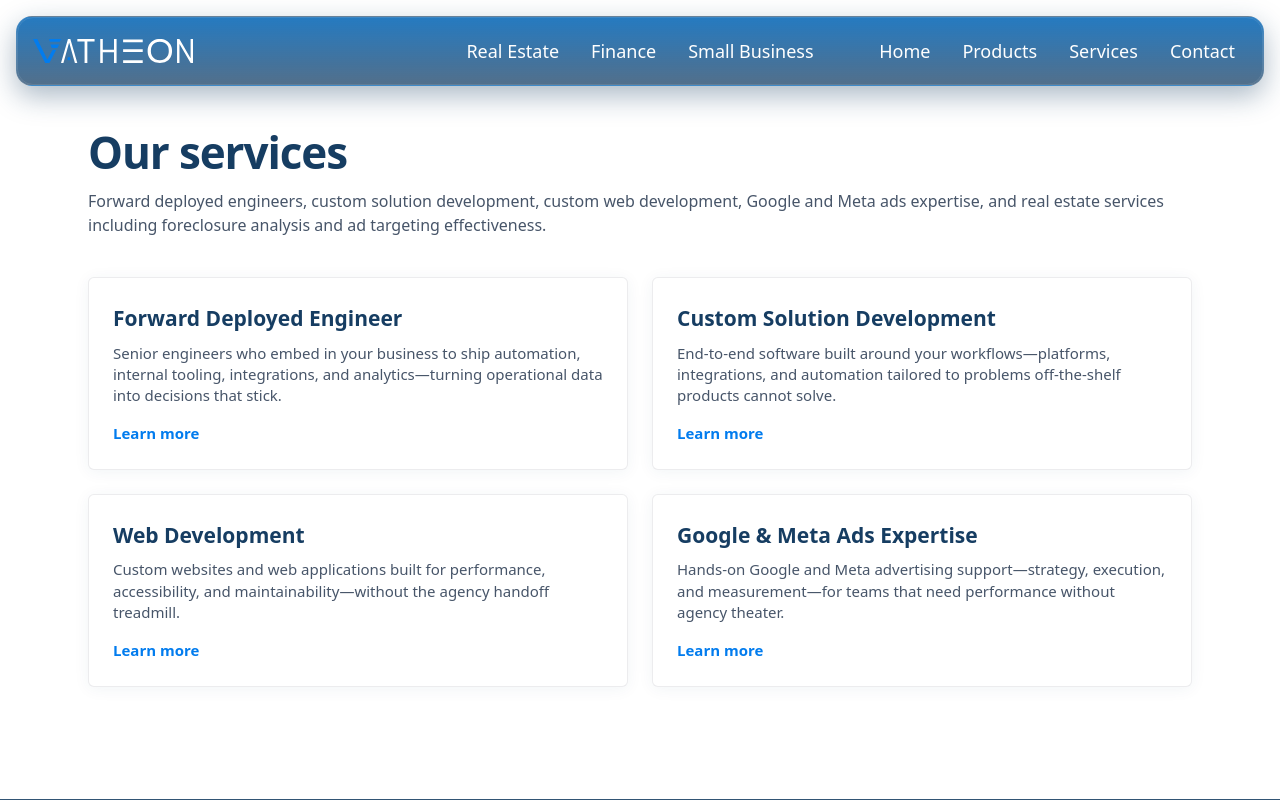
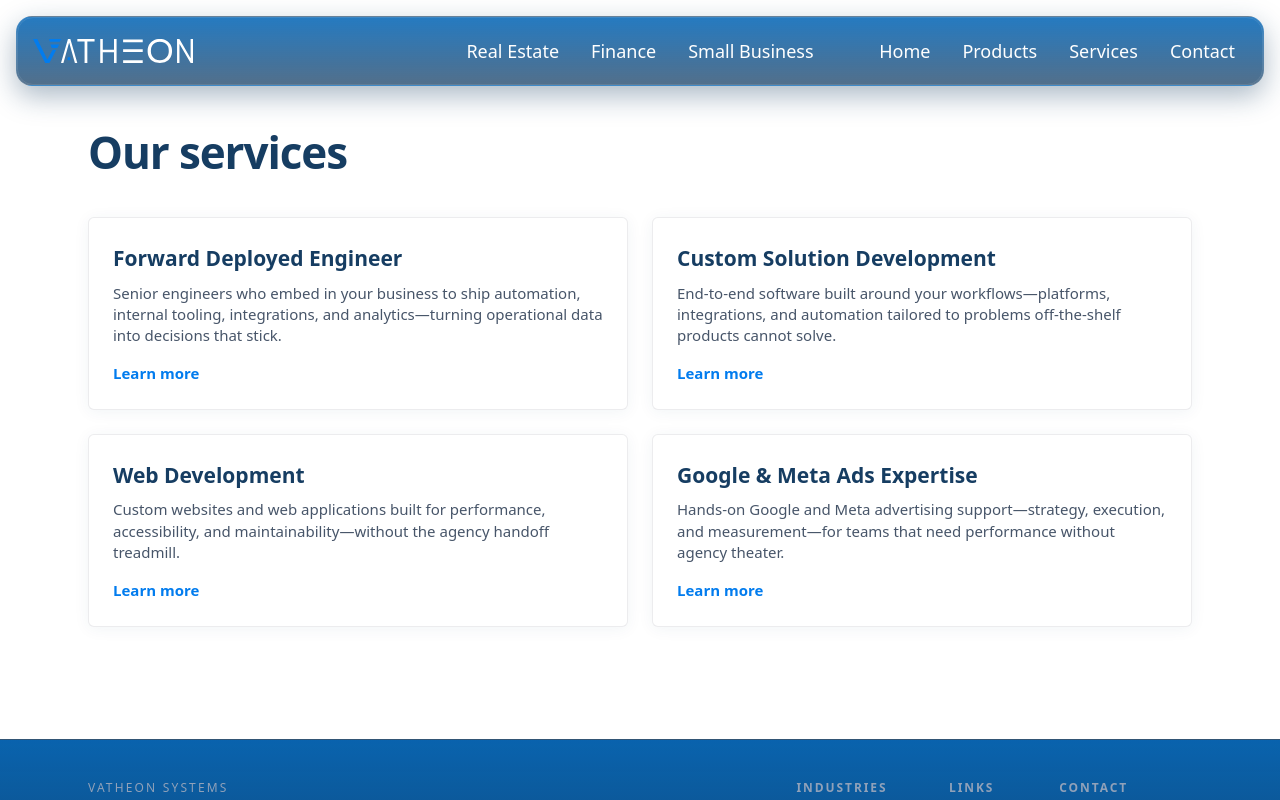
Before and after one commit to DavidMajomi/company-site, a Next.js app in the folder company/: page /services in a window 1280 px wide. Shown: the top 800 px of the page. Built offline with nearby package versions, Linux system fonts and the light colour scheme.

Commit message:
Refactor: Update OfferingSection to make description optional and adjust usage in Products and Services pages for improved flexibility.

```diff
--- a/company/app/components/OfferingSection.tsx
+++ b/company/app/components/OfferingSection.tsx
@@ -9,7 +9,7 @@ type OfferingAction = {
 
 type OfferingSectionProps = {
   title: string;
-  description: string;
+  description?: string;
   variant?: "home" | "page";
   id?: string;
   children: ReactNode;
@@ -46,7 +46,9 @@ export function OfferingSection({
           {title}
         </h2>
       )}
-      <p className="mt-3 text-(--color-text-muted)">{description}</p>
+      {description ? (
+        <p className="mt-3 text-(--color-text-muted)">{description}</p>
+      ) : null}
       {children}
       {!isPage && actions.length > 0 ? (
         <div className="mt-8 flex flex-wrap gap-x-6 gap-y-3">
--- a/company/app/products/ProductsHomeSection.tsx
+++ b/company/app/products/ProductsHomeSection.tsx
@@ -2,14 +2,12 @@ import { OfferingList } from "../components/OfferingList";
 import { OfferingSection } from "../components/OfferingSection";
 import { contactNav, productsNav } from "../data/navigation";
 import { products } from "../data/products";
-import { site } from "../site";
 
 export function ProductsHomeSection() {
   return (
     <OfferingSection
       id="products"
       title="Our products"
-      description={site.pageMeta.products}
       variant="home"
       actions={[
         {
--- a/company/app/products/page.tsx
+++ b/company/app/products/page.tsx
@@ -14,11 +14,7 @@ export const metadata: Metadata = {
 export default function ProductsPage() {
   return (
     <StandardPageContent>
-      <OfferingSection
-        title="Our products"
-        description={site.pageMeta.products}
-        variant="page"
-      >
+      <OfferingSection title="Our products" variant="page">
         <OfferingList items={products} hrefPrefix={productsNav.href} />
       </OfferingSection>
     </StandardPageContent>
--- a/company/app/services/ServicesHomeSection.tsx
+++ b/company/app/services/ServicesHomeSection.tsx
@@ -2,14 +2,12 @@ import { OfferingList } from "../components/OfferingList";
 import { OfferingSection } from "../components/OfferingSection";
 import { contactNav, servicesNav } from "../data/navigation";
 import { services } from "../data/services";
-import { site } from "../site";
 
 export function ServicesHomeSection() {
   return (
     <OfferingSection
       id="services"
       title="Our services"
-      description={site.pageMeta.services}
       variant="home"
       actions={[
         {
--- a/company/app/services/page.tsx
+++ b/company/app/services/page.tsx
@@ -14,11 +14,7 @@ export const metadata: Metadata = {
 export default function ServicesPage() {
   return (
     <StandardPageContent>
-      <OfferingSection
-        title="Our services"
-        description={site.pageMeta.services}
-        variant="page"
-      >
+      <OfferingSection title="Our services" variant="page">
         <OfferingList items={services} hrefPrefix={servicesNav.href} />
       </OfferingSection>
     </StandardPageContent>
```
